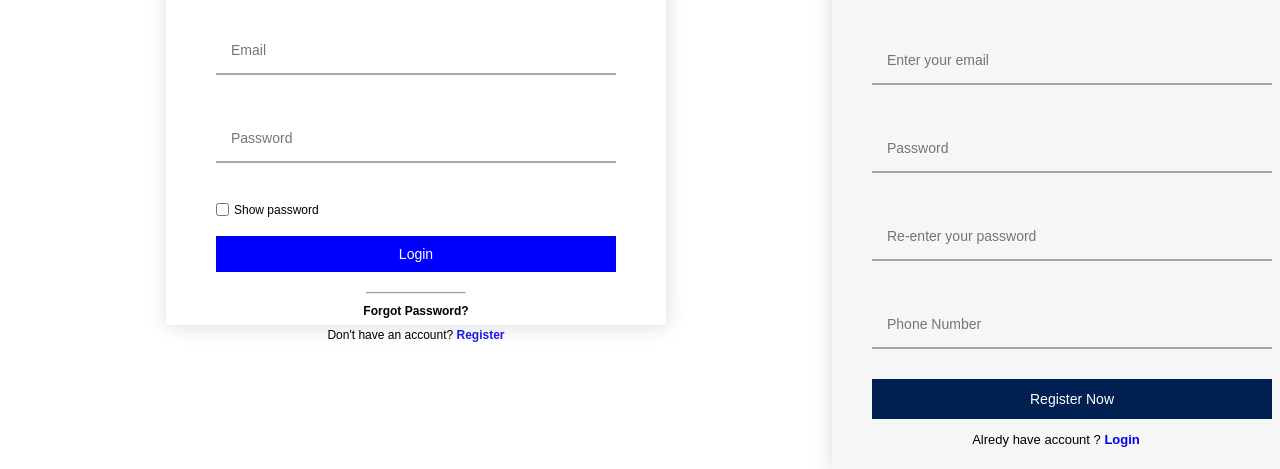
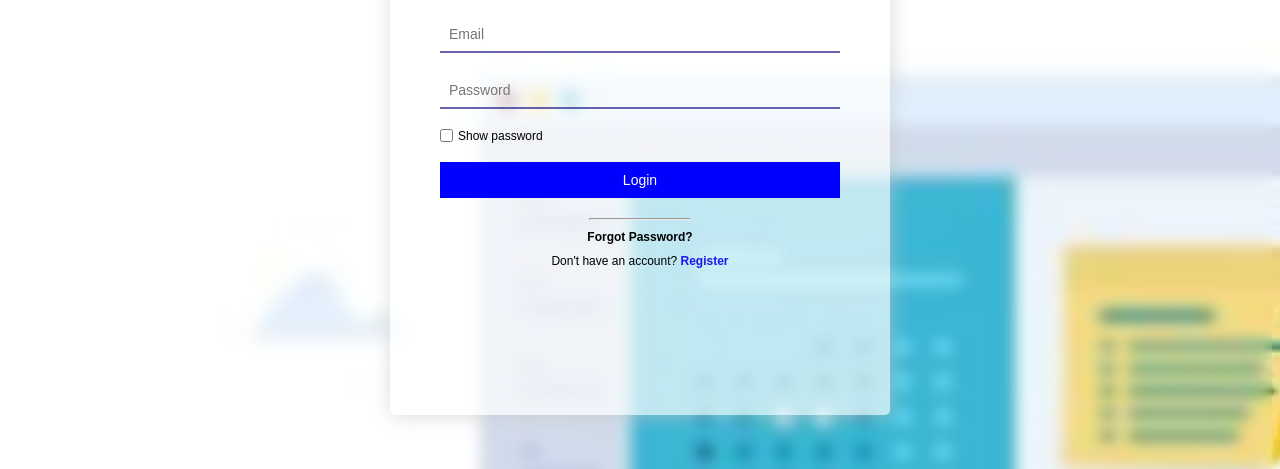
Before and after one commit to voeunking/Javascript-Project, a plain HTML site: page index.html in a window 1280 px wide. Shown: the part 305-774 px from the top of the page. Drawn offline with Linux system fonts and the light colour scheme.

Commit message:
merge feature/ly to feature/develop

```diff
--- a/css/style.css
+++ b/css/style.css
@@ -1,93 +1,95 @@
-* {
-    box-sizing: border-box;
+body {
     font-family: Arial, Helvetica, sans-serif;
-}
-
-body{
-    height: 100vh;
-    margin: 0;
-    display: flex;
-    justify-content: center;
-    align-items: center;
-    /* background: linear-gradient(to bottom right, rgb(11, 224, 11),rgb(30, 30, 232)); */
-    background-image: url(../Images/image.png);
+    /* display: flex;
+    justify-content: center; */
+    background-image: url(../img/bg.png);
     background-repeat: no-repeat;
     background-size: cover;
     backdrop-filter: blur(7px);
 }
 
-.register-container {
-    width: 35%;
-    padding:40px 40px 10px 40px;
-    /* border-radius: 8px; */
-    box-shadow: 2px 2px 20px rgba(217, 205, 205, 0.951);
-    background-color: rgba(243, 242, 242, 0.699);
+/* Form */
+.login-form {
+   height: 90vh;
+    /* border: 1px solid black; */
+     width: 100%;
+    margin-top: 60px;
+    display: flex;
+    flex-direction: column;
+    text-align: center;
+    align-content: center;
+    align-items: center;
 }
-.register-container h1 {
-    text-align: center;
-    text-shadow: 2px 2px 5px rgb(23, 40, 149);
-    transform: translateY(-8px);
+.form{
+     box-shadow: 1px 1px 20px rgba(200, 200, 200, 0.648);
+    background-color: #ffffffad;
+    border-radius: 5px;
+    height: 70vh;
+    padding:50px;
 
-}
-.img-logo{
-    display: flex;
-    justify-content: center;
-}
-.logo{
-    width: 100px;
-    height: 100px;
-
-}
-form {
-    flex-direction: column;
 
 
 }
-.input{
+.show-pas{
+    align-self: self-start;
+    font-size: 12px;
+    display: flex;
+    align-items: center;
+    gap: 5px;
+}
+.form-top img {
+    width: 100px;
+    height: 100px;
+    margin-top: 10px;
+}
+
+.form-top h3 {
+    font-size: 28px;
+    text-shadow: 2px 2px 5px rgba(7, 3, 111, 0.87);
+}
+
+.input {
+    width: 400px;
     display: flex;
     flex-direction: column;
-    gap: 20px;
 }
 
-
-input[type="text"],
-input[type="email"],
-input[type="password"],
-input[type="numberphone"] {
-    padding: 15px;
-    border: none;
-    transition: all 0.3s ease;
+.input input {
+    padding: 9px;
+    margin: 10px 0px;
     font-size: 14px;
     background: none;
-    border-bottom: 2px solid rgb(162, 167, 182);
-    color: aqua;
+    border:none;
+    border-bottom: 2px solid rgba(11, 4, 128, 0.615);
+}
+
+.login-form button {
+    background-color: blue;
+    color: white;
+    border: none;
+    font-size: 14px;
+    margin-top: 10px;
+    width: 400px;
+    padding: 10px;
 
 }
-input:focus {
-    border-color: #6a11cb;
-    box-shadow: 0 0 10px (106, 17, 203, 0.5);
+
+.login-form hr {
+    margin-top: 20px;
+    width: 100px;
 }
-button {
-    width: 100%;
-    padding: 12px;
-    color: #fff;
-    border: none;
-    background-color: #012052;
-    font-size: 14px;
-    cursor: pointer;
-    transition: all 0.3s ease;
+
+#forgot-password {
+    font-weight: bold;
 }
-button:hover {
-    background-color: blue;
-    box-shadow: 0 4px 12px (0, 0, 0, 0.2);
+
+.login-form p {
+    font-size: 12px;
+    margin: 10px;
 }
-.link{
-    font-size: 13px;
 
-    text-align: center;
+.login-form p a {
+    color: #1e17eb;
+    font-weight: bold;
+    text-decoration: none;
 }
-.link span a{
-    text-decoration: none;
-    font-weight: bold;
-
-}
```
